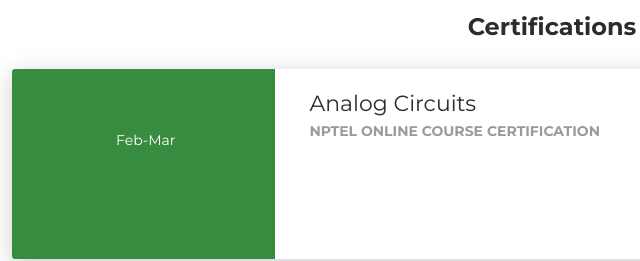
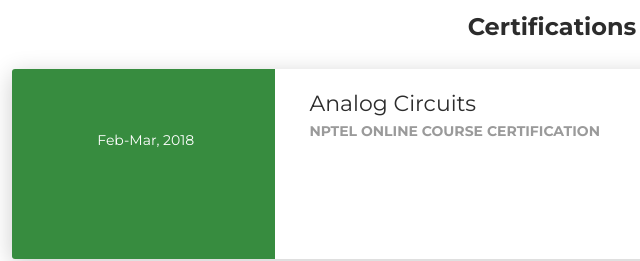
Before and after one commit to Abhirup1997/Abhirup1997.github.io, a plain HTML site: page index.html in a window 1280 px wide. Shown: the part 2560-2821 px from the top of the page, 88-728 px from the left. Drawn offline with nearby package versions, Linux system fonts and the light colour scheme.

Commit message:
Update index.html

```diff
--- a/index.html
+++ b/index.html
@@ -231,7 +231,7 @@
       <div class="row">
         <div class="col-md-3 bg-primary" data-aos="fade-right" data-aos-offset="50" data-aos-duration="500">
           <div class="card-body cc-education-header">
-            <p>Feb-Mar</p>
+            <p>Feb-Mar, 2018</p>
 
           </div>
         </div>
```
